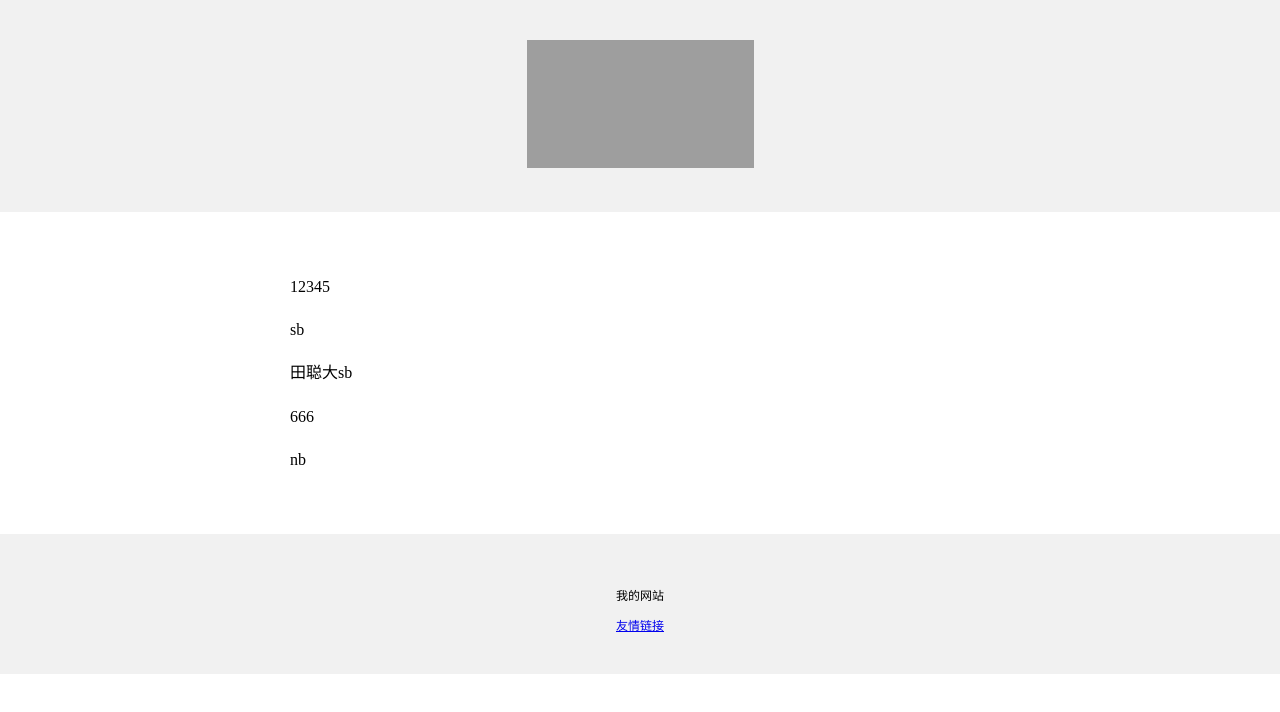
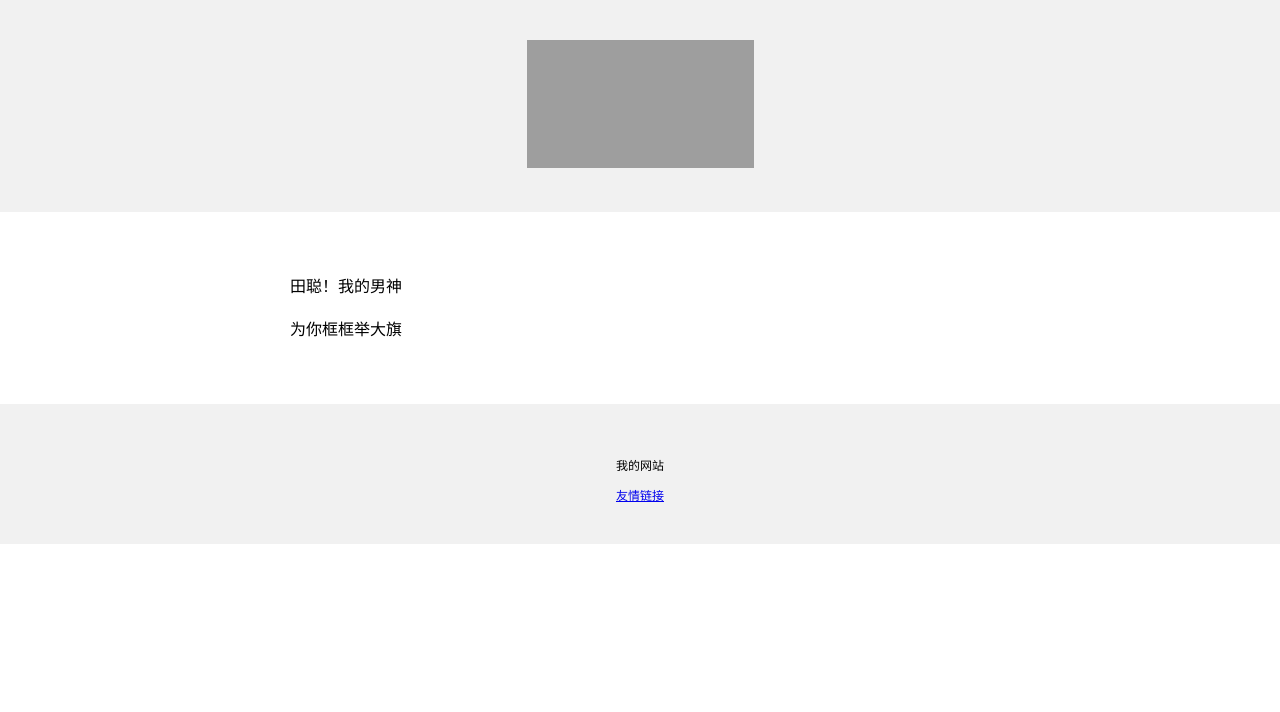
Before and after one commit to qishi1018/qishi, a plain HTML site: page 123.html in a window 1280 px wide. Drawn offline with Linux system fonts and the light colour scheme; grey boxes are pictures that could not be loaded.

Commit message:
Update 123.html

```diff
--- a/123.html
+++ b/123.html
@@ -25,11 +25,8 @@
       line-height: 1.7;
       color:
     ">
-      <p>12345</p>
-      <p>sb</p>
-      <p>田聪大sb</p>
-      <p>666</p>
-      <p>nb</p>
+      <p>田聪！我的男神</p>
+      <p>为你框框举大旗</p>
     </div>
     <div style="
       background-color: #f1f1f1;
```
